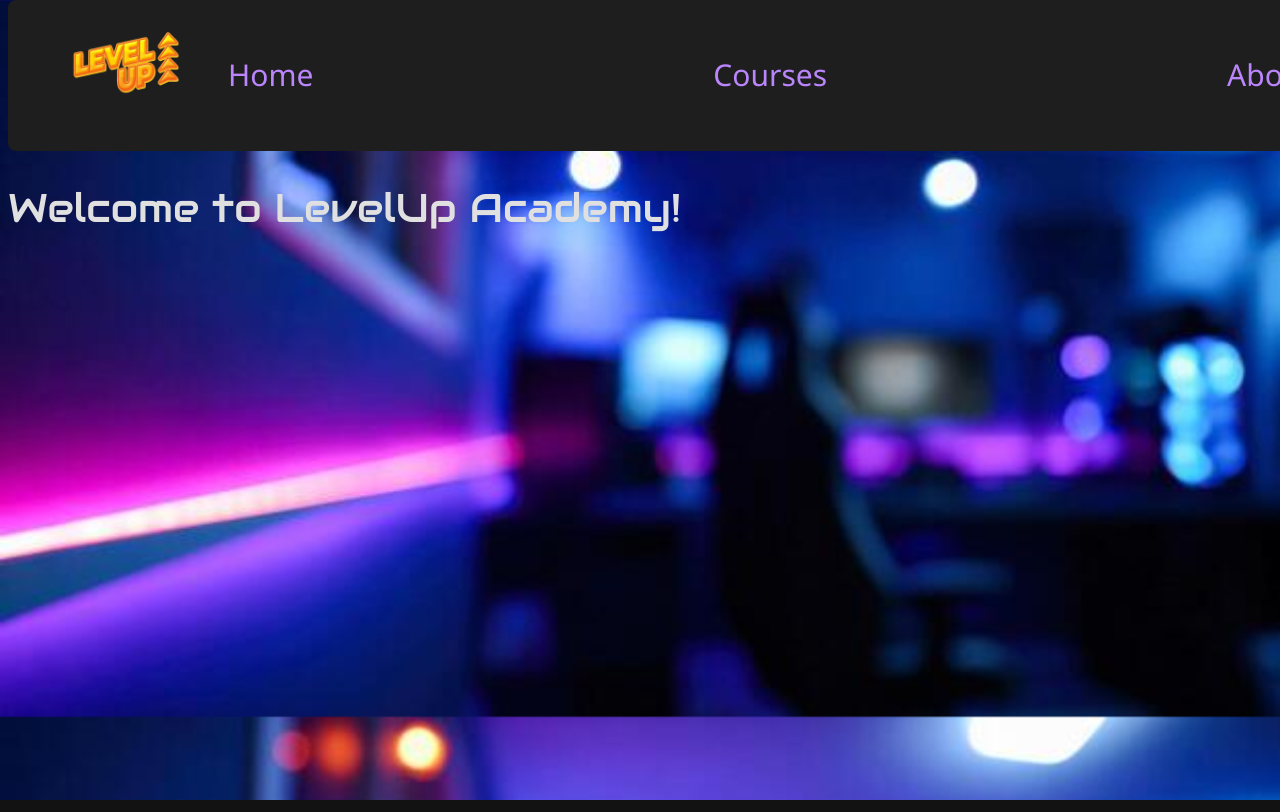
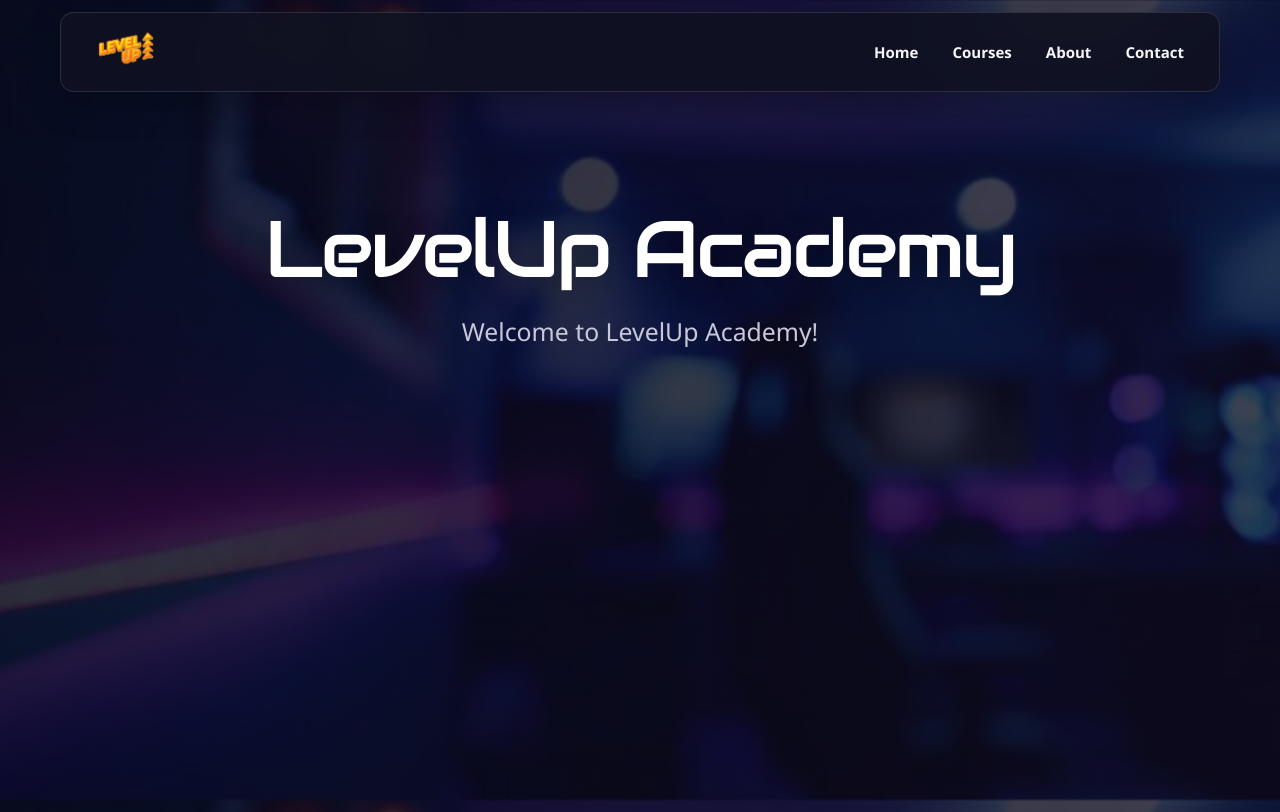
Before and after one commit to Lord-AronMW/LevelUp-Academy, a plain HTML site: page index.html in a window 1280 px wide. Drawn offline with Linux system fonts and the light colour scheme; a web font is replaced by a local one.

Commit message:
updating style.css to match website theme
redo style.css code to match website theme

```diff
--- a/style.css
+++ b/style.css
@@ -1,63 +1,293 @@
 @import url('https://fonts.googleapis.com/css2?family=Audiowide&display=swap');
 
-body{
-    background-image: url('background.jpg');
-    background-size: cover;
-    color: white;
+/* LevelUp Academy — shared site styles */
+:root {
+    color-scheme: dark;
+    --page-bg: #090b18;
+    --panel-bg: rgba(20, 22, 41, 0.92);
+    --panel-bg-soft: rgba(20, 22, 41, 0.74);
+    --text-main: #f5f5fa;
+    --text-muted: #c8c9d8;
+    --text-soft: #aeb0c4;
+    --purple: #a56aff;
+    --purple-light: #bda0ff;
+    --yellow: #ffc04d;
+    --yellow-hover: #ffd071;
+    --line: rgba(255, 255, 255, 0.12);
+    --line-purple: rgba(190, 160, 255, 0.18);
+    --content-width: 1100px;
 }
 
-
-h1{
-    font-size: 60px;
-    font-family: Audiowide;
+*,
+*::before,
+*::after {
+    box-sizing: border-box;
 }
 
-.heading{
-    font-size: 40px;
-    font-family: Audiowide;
+html {
+    scroll-behavior: smooth;
 }
 
-.navbar{
-    display: flex;
-    position: fixed;
-    width: 100%;
-    backdrop-filter: blur(10px);
-    justify-content: space-between;
-    align-items: center;
-    background-color: rgba(255, 0, 0);
-    padding: 10px;
-    margin-top: -40px;
+body {
+    min-height: 100vh;
+    margin: 0;
+    background-color: var(--page-bg);
+    background-image:
+        linear-gradient(115deg, rgba(7, 10, 25, 0.88), rgba(15, 12, 35, 0.76)),
+        url("background.jpg");
+    background-position: center;
+    background-size: cover;
+    background-attachment: fixed;
+    color: var(--text-main);
+    font-family: "Segoe UI", Tahoma, Geneva, Verdana, sans-serif;
+    line-height: 1.65;
 }
 
-.logo{
-    color: white;
-    font-size: 24px;
-    font-family:'Gill Sans';
-    margin-left: 50px;
+img {
+    max-width: 100%;
 }
 
-.logo img{
-    width:120px;
-    height:120px;
+a {
+    color: var(--purple-light);
+    text-underline-offset: 3px;
 }
 
-.nav-links{
-    list-style: none;
-    display: flex;
-    align-items: center;
+a:hover {
+    color: var(--yellow-hover);
 }
 
-.nav-links li{
-    margin-right: 400px;
+button,
+input,
+select,
+textarea {
+    font: inherit;
 }
 
-.nav-links a{
-    color: white;
-    text-decoration: none;
-    transition: color 0.3s ease;
-    font-size: 30px;
+button,
+a,
+input,
+select,
+textarea {
+    -webkit-tap-highlight-color: transparent;
 }
 
-.nav-links a:hover{
-    color: rgb(17, 0, 255);
+:focus-visible {
+    outline: 2px solid var(--yellow);
+    outline-offset: 3px;
 }
+
+::selection {
+    background: var(--purple);
+    color: #100c1c;
+}
+
+/* Navigation shared by all pages */
+.navbar,
+.navbar.enhanced-navbar {
+    position: sticky;
+    top: 12px;
+    z-index: 20;
+    display: flex;
+    width: min(1160px, calc(100% - 32px));
+    min-height: 78px;
+    margin: 12px auto 0;
+    padding: 8px 22px;
+    align-items: center;
+    justify-content: space-between;
+    gap: 22px;
+    background: rgba(16, 18, 34, 0.93) !important;
+    border: 1px solid var(--line);
+    border-radius: 14px;
+    box-shadow: 0 12px 36px rgba(0, 0, 0, 0.22);
+    backdrop-filter: blur(14px);
+    -webkit-backdrop-filter: blur(14px);
+}
+
+.navbar .logo {
+    display: flex;
+    flex: 0 0 auto;
+    align-items: center;
+    margin: 0;
+    color: var(--text-main);
+    text-decoration: none;
+}
+
+.navbar .logo img {
+    display: block;
+    width: 88px;
+    height: 62px;
+    object-fit: contain;
+}
+
+.navbar .nav-links {
+    display: flex;
+    flex-wrap: wrap;
+    align-items: center;
+    justify-content: flex-end;
+    gap: 8px;
+    margin: 0;
+    padding: 0;
+    list-style: none;
+}
+
+.navbar .nav-links li {
+    margin: 0;
+}
+
+.navbar .nav-links a {
+    display: inline-block;
+    padding: 9px 13px;
+    border-radius: 8px;
+    color: var(--text-main) !important;
+    font-size: 0.94rem;
+    font-weight: 600;
+    text-decoration: none;
+    transition: background-color 160ms ease, color 160ms ease;
+}
+
+.navbar .nav-links a:hover,
+.navbar .nav-links a.active {
+    color: var(--yellow) !important;
+    background: rgba(166, 99, 255, 0.15) !important;
+}
+
+/* Homepage */
+body > h1 {
+    width: min(1000px, calc(100% - 36px));
+    margin: clamp(90px, 14vh, 150px) auto 18px;
+    color: #fff;
+    font-family: Audiowide, "Segoe UI", sans-serif;
+    font-size: clamp(2.3rem, 7vw, 5rem);
+    font-weight: 400;
+    line-height: 1.13;
+    letter-spacing: -0.035em;
+    text-align: center;
+    text-wrap: balance;
+    text-shadow: 0 5px 34px rgba(0, 0, 0, 0.32);
+}
+
+body > .heading {
+    width: min(760px, calc(100% - 36px));
+    margin: 0 auto;
+    color: var(--text-muted);
+    font-family: "Segoe UI", Tahoma, sans-serif;
+    font-size: clamp(1.1rem, 2.6vw, 1.55rem);
+    line-height: 1.6;
+    text-align: center;
+}
+
+/* Shared page layout and headings */
+#content {
+    min-width: 0;
+}
+
+.page-main {
+    width: min(var(--content-width), calc(100% - 36px));
+    margin: 58px auto 76px !important;
+    padding: 0 !important;
+    background: transparent !important;
+}
+
+.page-title {
+    max-width: 800px;
+    margin: 0;
+    color: #fff;
+    font-family: Audiowide, "Segoe UI", sans-serif;
+    font-size: clamp(2rem, 5vw, 3.35rem);
+    font-weight: 400;
+    line-height: 1.16;
+    letter-spacing: -0.035em;
+    text-wrap: balance;
+}
+
+.eyebrow {
+    display: inline-block;
+    margin: 0 0 12px;
+    color: var(--yellow);
+    font-size: 0.76rem;
+    font-weight: 750;
+    letter-spacing: 0.17em;
+    text-transform: uppercase;
+}
+
+.intro {
+    max-width: 760px;
+    margin: 0 0 34px;
+    padding-top: 5px;
+}
+
+.intro-copy {
+    max-width: 650px;
+    margin: 18px 0 0;
+    color: var(--text-muted);
+    font-size: 1.05rem;
+}
+
+.lead {
+    max-width: 760px;
+    margin: 19px 0 0;
+    color: #d1d2df;
+    font-size: 1.1rem;
+}
+
+/* Course cards */
+.course-grid {
+    display: grid;
+    grid-template-columns: repeat(2, minmax(0, 1fr));
+    gap: 18px;
+}
+
+.course-card,
+.about-panel,
+.contact-form {
+    border: 1px solid var(--line-purple);
+    border-radius: 15px;
+    background: var(--panel-bg) !important;
+}
+
+.course-card {
+    padding: 25px;
+    box-shadow: 0 14px 32px rgba(0, 0, 0, 0.16);
+    transition: border-color 180ms ease, transform 180ms ease, box-shadow 180ms ease;
+}
+
+.course-card:hover {
+    transform: translateY(-3px);
+    border-color: rgba(190, 160, 255, 0.38);
+    box-shadow: 0 18px 38px rgba(0, 0, 0, 0.22);
+}
+
+.course-number {
+    display: inline-flex;
+    width: 36px;
+    height: 36px;
+    margin-bottom: 15px;
+    align-items: center;
+    justify-content: center;
+    border: 1px solid rgba(255, 192, 77, 0.24);
+    border-radius: 10px;
+    background: rgba(255, 192, 77, 0.1);
+    color: var(--yellow);
+    font-size: 0.9rem;
+    font-weight: 750;
+}
+
+.course-card h2,
+.about-panel h2 {
+    margin: 0 0 10px;
+    color: #fff;
+    font-size: 1.28rem;
+    line-height: 1.35;
+}
+
+.course-card p {
+    margin: 0 0 18px;
+    color: #c5c6d5;
+    font-size: 0.97rem;
+}
+
+.level {
+    display: inline-block;
+    padding: 4px 9px;
+    border-radius: 6px;
+    background:
```
